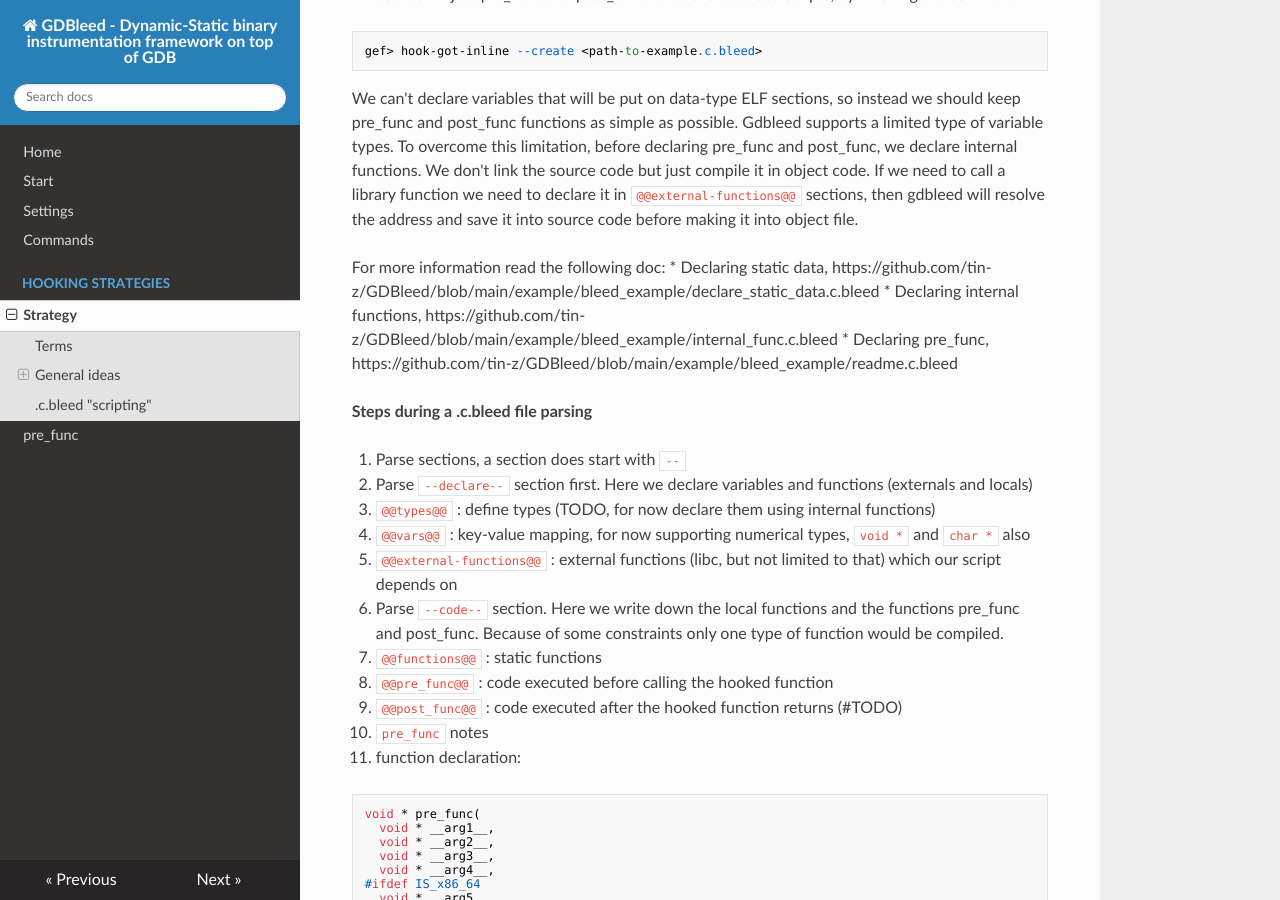
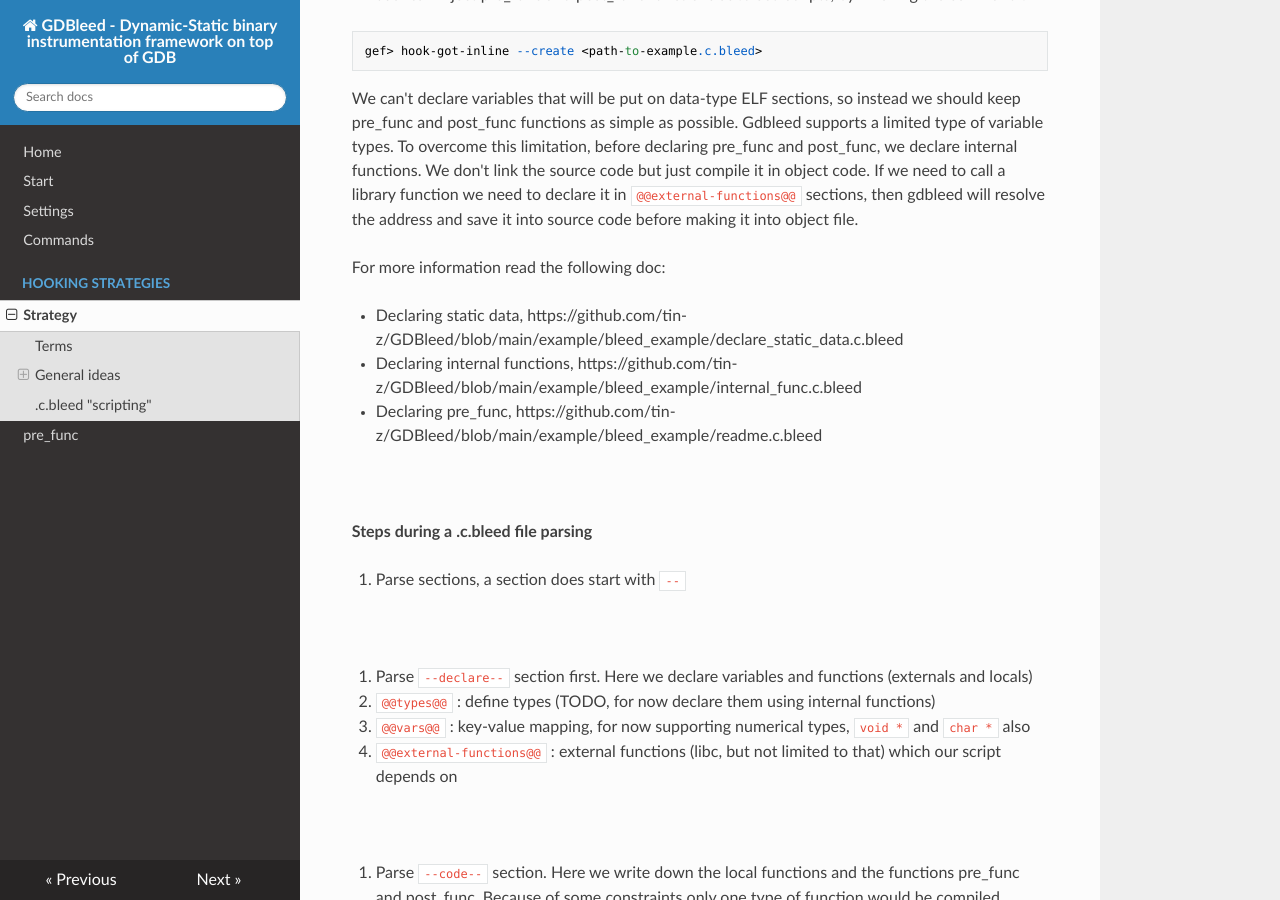
Before and after one commit to tin-z/GDBleed, an MkDocs documentation site: the page built from docs/strategy/strategy.md, in a window 1280 px wide and 900 px high, scrolled down 3360 px. Built offline with MkDocs 1.6.1, drawn with Linux system fonts in a browser that asks for light colours; nearby versions of some CDN libraries; some of the changed text lies outside the part shown.

Commit message:
fixing docs

````diff
--- a/docs/strategy/strategy.md
+++ b/docs/strategy/strategy.md
@@ -5,9 +5,9 @@
 
 ### Terms
 
-function-hooked : function to be hooked
-function-hooking : new generated code hooking/instrumenting the function-hooked
-shadow memory : new memory region added from gdbleed
+ - function-hooked : function to be hooked
+ - function-hooking : new generated code hooking/instrumenting the function-hooked
+ - shadow memory : new memory region added from gdbleed
 
 
 ### General ideas
@@ -192,26 +192,41 @@
 
 
 For more information read the following doc:
-  * Declaring static data, https://github.com/tin-z/GDBleed/blob/main/example/bleed_example/declare_static_data.c.bleed
-  * Declaring internal functions, https://github.com/tin-z/GDBleed/blob/main/example/bleed_example/internal_func.c.bleed
-  * Declaring pre_func, https://github.com/tin-z/GDBleed/blob/main/example/bleed_example/readme.c.bleed
+
+ - Declaring static data, https://github.com/tin-z/GDBleed/blob/main/example/bleed_example/declare_static_data.c.bleed
+
+ - Declaring internal functions, https://github.com/tin-z/GDBleed/blob/main/example/bleed_example/internal_func.c.bleed
+
+ - Declaring pre_func, https://github.com/tin-z/GDBleed/blob/main/example/bleed_example/readme.c.bleed
 
 
+</br>
 
 **Steps during a .c.bleed file parsing**
 
 1. Parse sections, a section does start with `--`
 
+</br>
+
 2. Parse `--declare--` section first. Here we declare variables and functions (externals and locals)
-  - `@@types@@` : define types (TODO, for now declare them using internal functions)
-  - `@@vars@@` : key-value mapping, for now supporting numerical types, `void *` and `char *` also
-  - `@@external-functions@@` : external functions (libc, but not limited to that) which our script depends on
+
+ - `@@types@@` : define types (TODO, for now declare them using internal functions)
+
+ - `@@vars@@` : key-value mapping, for now supporting numerical types, `void *` and `char *` also
+
+ - `@@external-functions@@` : external functions (libc, but not limited to that) which our script depends on
+
+</br>
 
 3. Parse `--code--` section. Here we write down the local functions and the functions pre_func and post_func. Because of some constraints only one type of function would be compiled.
-  - `@@functions@@` : static functions
-  - `@@pre_func@@` : code executed before calling the hooked function
-  - `@@post_func@@` : code executed after the hooked function returns (#TODO)
 
+ - `@@functions@@` : static functions
+
+ - `@@pre_func@@` : code executed before calling the hooked function
+
+ - `@@post_func@@` : code executed after the hooked function returns (#TODO)
+
+</br>
 
 4. `pre_func` notes
 
@@ -236,16 +251,16 @@
 ```
 
  - argument of the hooked function meaning:
-   * `__arg1__` : 1st arg
-   * `__arg2__` : 2nd arg
-   * `__arg3__` : 3rd arg
-   * `__arg4__` : 4th arg
-   * `__arg5__` : 5th arg (only available for x86_64 arch)
-   * `__arg6__` : 6th arg (only available for x86_64 arch)
-   * `__fname_length__`  : name length of the function-hooked
-   * `__fname__`         : address of the function-hooked name
-   * `__fname_addr__`    : address of the function-hooked function
-   * `__ret_addr__`      : original return address
-   * `__num_arg__`       : the number of arguments given to the hooked function (TODO)
-   * `__sp_arg__`        : stack pointer where the other arguments of the hooked function were saved
-   * `__rets__`          : return value after calling the hooked function (only available in post_func function)
+    * `__arg1__` : 1st arg
+    * `__arg2__` : 2nd arg
+    * `__arg3__` : 3rd arg
+    * `__arg4__` : 4th arg
+    * `__arg5__` : 5th arg (only available for x86_64 arch)
+    * `__arg6__` : 6th arg (only available for x86_64 arch)
+    * `__fname_length__`  : name length of the function-hooked
+    * `__fname__`         : address of the function-hooked name
+    * `__fname_addr__`    : address of the function-hooked function
+    * `__ret_addr__`      : original return address
+    * `__num_arg__`       : the number of arguments given to the hooked function (TODO)
+    * `__sp_arg__`        : stack pointer where the other arguments of the hooked function were saved
+    * `__rets__`          : return value after calling the hooked function (only available in post_func function)
````
Also changed, not shown: docs/start.md (+9 -9 lines), docs/strategy/pre_func.md (line endings or trailing spaces).
